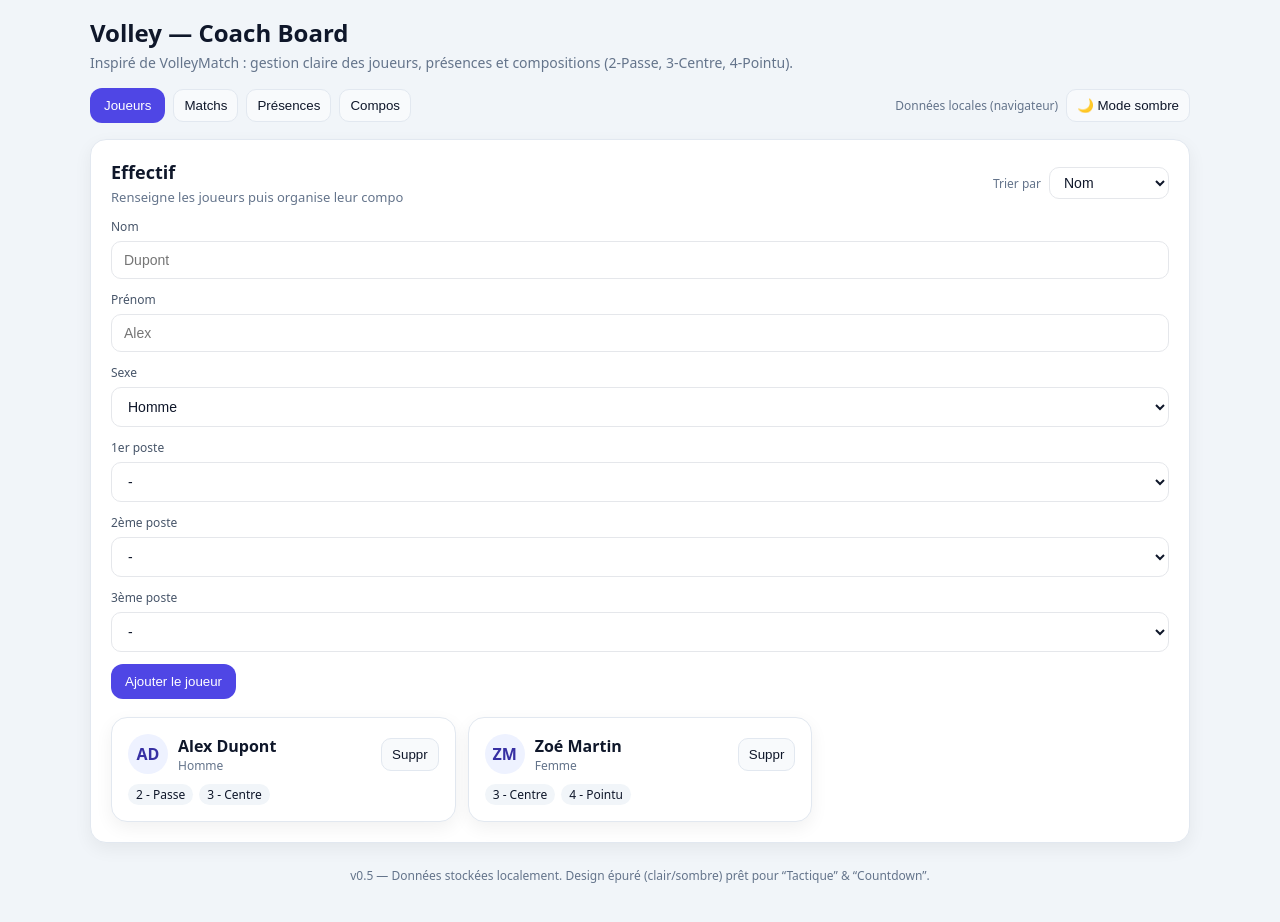
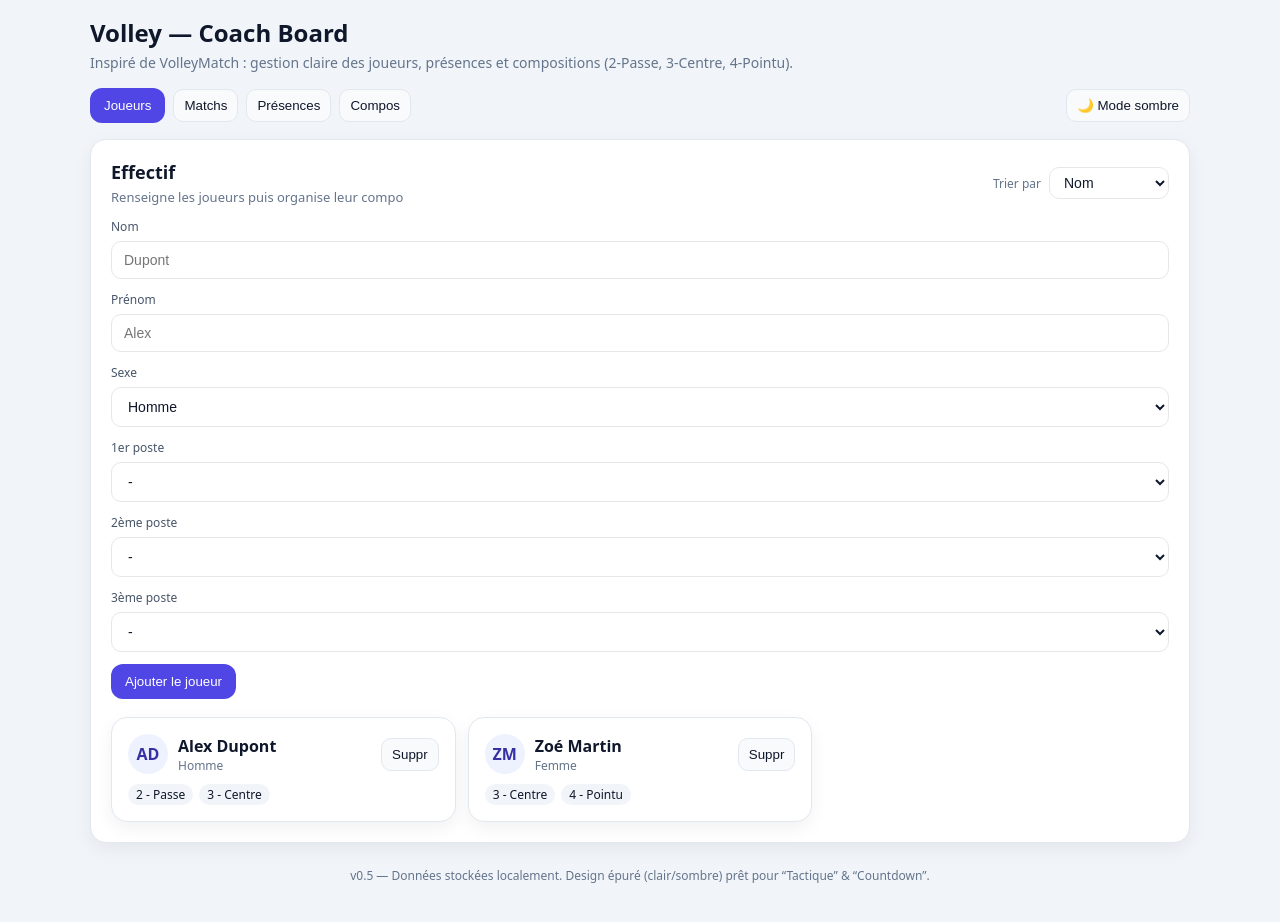
Before and after one commit to Soothsayerus/volley-compo, a React (Vite) app: page / in a window 1280 px wide. Shown: the top 922 px of the page. Built offline with nearby package versions, Linux system fonts and the light colour scheme.

Commit message:
Suppression "Données locales"

```diff
--- a/src/App.tsx
+++ b/src/App.tsx
@@ -400,7 +400,6 @@ export default function App() {
         </button>
       ))}
       <div style={{ marginLeft: "auto", ...hStack(8) }}>
-        <div style={{ fontSize: 12, color: ui.colors.muted }}>Données locales (navigateur)</div>
         <IconButton onClick={toggleTheme} title={theme === "light" ? "Passer en mode sombre" : "Passer en mode clair"}>
           {theme === "light" ? "🌙 Mode sombre" : "☀️ Mode clair"}
         </IconButton>
```
